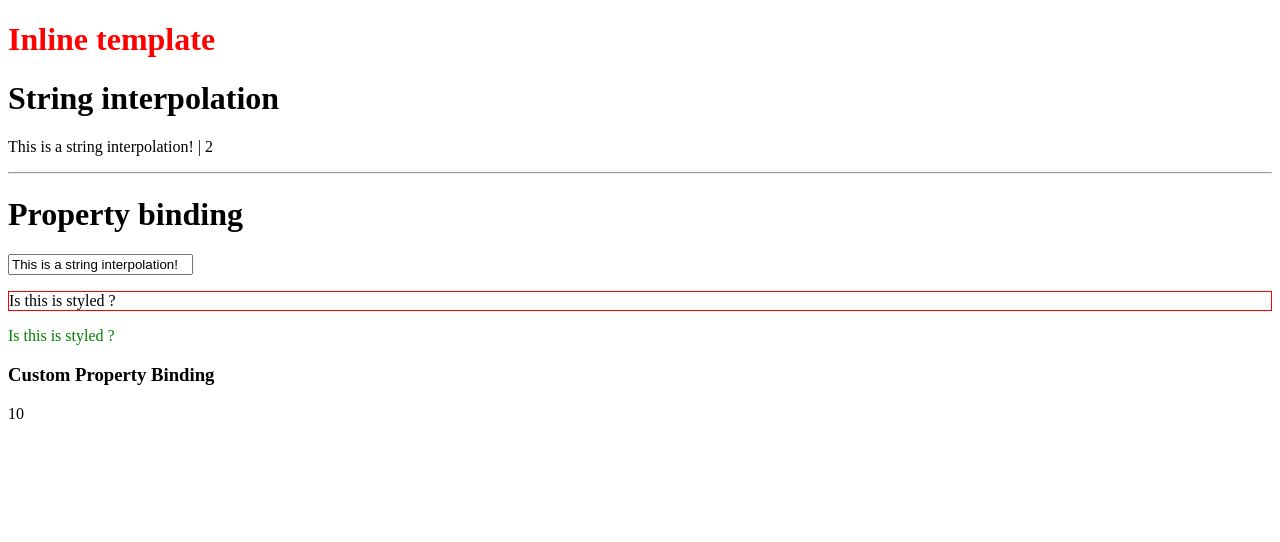
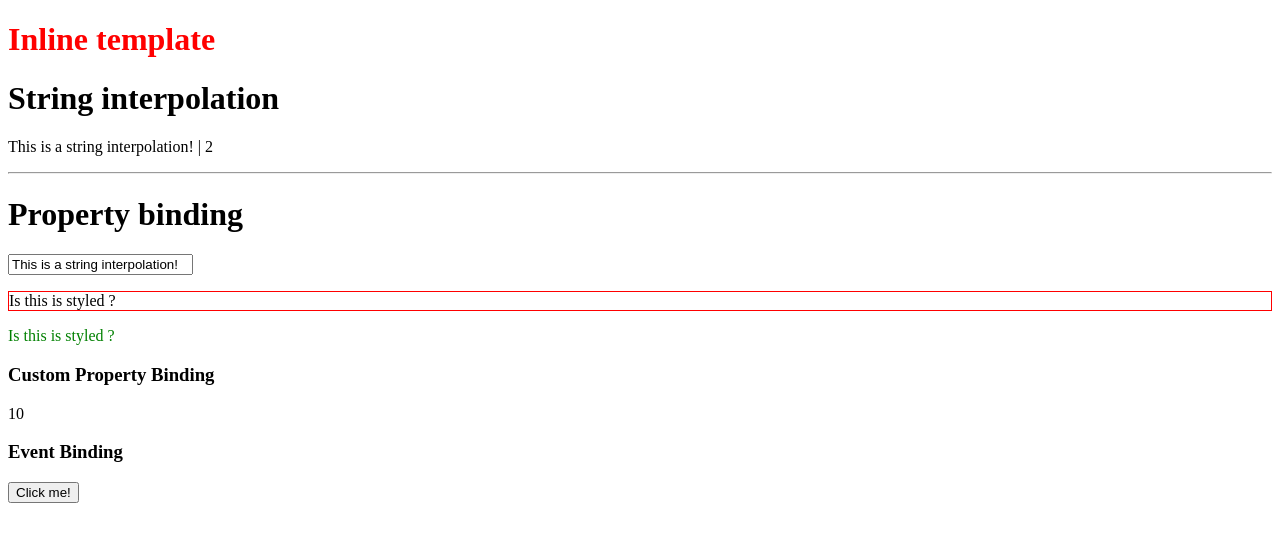
Before and after one commit to NicolasBouhours/Angular2Courses, an Angular app: page / in a window 1280 px wide. Shown: the top 542 px of the page. Built offline with nearby package versions, Linux system fonts and the light colour scheme.

Commit message:
SETP 25 - Event Binding

```diff
--- a/src/app/app.module.ts
+++ b/src/app/app.module.ts
@@ -6,12 +6,14 @@ import { HttpModule } from '@angular/http';
 import { AppComponent } from './app.component';
 import { DatabindingComponent } from './databinding/databinding.component';
 import { PropertyBindingComponent } from './databinding/property-binding.component';
+import { EventBindingComponent } from './databinding/event-binding.component';
 
 @NgModule({
   declarations: [
     AppComponent,
     DatabindingComponent,
-    PropertyBindingComponent
+    PropertyBindingComponent,
+    EventBindingComponent
   ],
   imports: [
     BrowserModule,
--- a/src/app/databinding/databinding.component.html
+++ b/src/app/databinding/databinding.component.html
@@ -9,3 +9,5 @@
 <p [ngStyle]="{color: 'green'}">Is this is styled ? </p>
 <h3>Custom Property Binding</h3>
 <fa-property-binding [result]="10"></fa-property-binding>
+<h3>Event Binding</h3>
+<fa-event-binding></fa-event-binding>
--- /dev/null
+++ b/src/app/databinding/event-binding.component.ts
@@ -0,0 +1,15 @@
+import { Component } from '@angular/core';
+
+@Component({
+  selector: 'fa-event-binding',
+  template: `
+     <button (click)="onClicked()">Click me!</button>
+  `,
+  styles: []
+})
+export class EventBindingComponent  {
+
+  onClicked() {
+    alert('It works!')
+  }
+}
```
